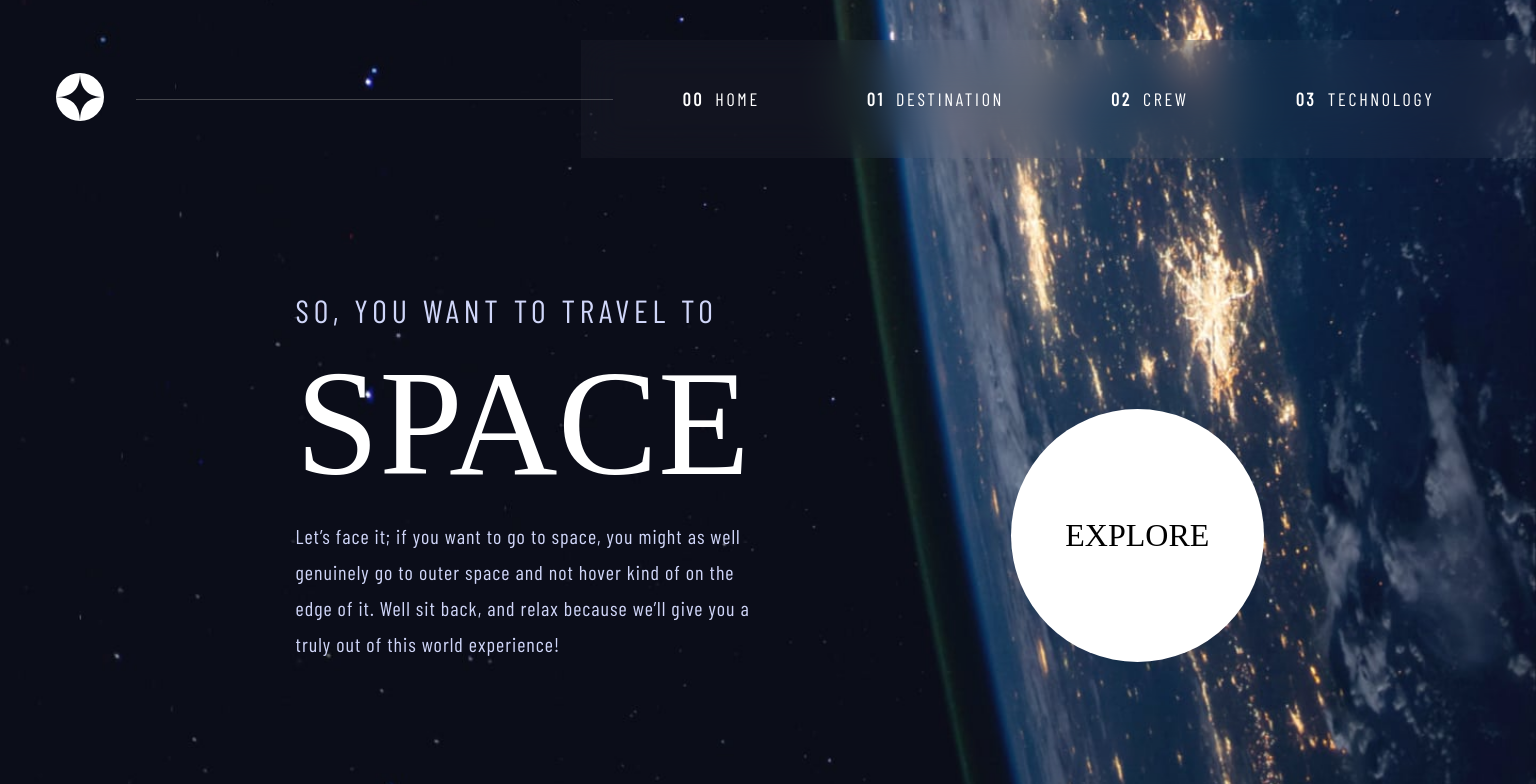
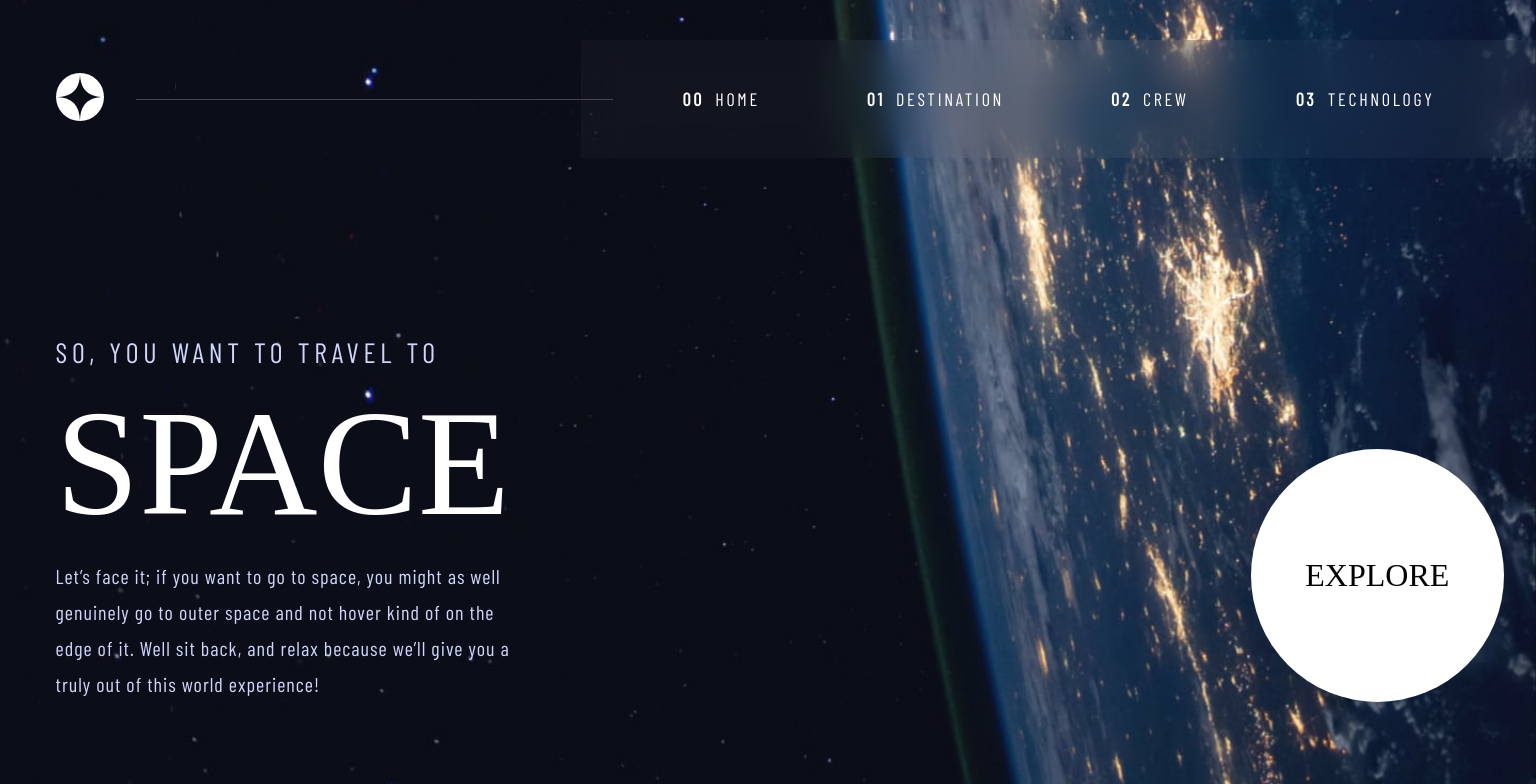
Before and after one commit to mercadorico/space-tourism, a React (Create React App) app: page / in a window 1536 px wide. Shown: the top 784 px of the page. Built offline with nearby package versions, Linux system fonts and the light colour scheme; the HTML template or start-up script is replaced by a standard one; a web font is replaced by a local one.

Commit message:
Add media query for large desktops 1760px or higher.

```diff
--- a/src/components/home/home.css
+++ b/src/components/home/home.css
@@ -68,7 +68,7 @@
 }
 
 /* when width gets larger than 768px */
-@media only screen and (min-width: 768px) {
+@media only screen and (min-width: 769px) {
     .home--flex-container {
         flex-direction: row;
         height: 63vh;
@@ -107,27 +107,35 @@
     }
 }
 
-@media only screen and (min-width: 1360px) {
+/* when width gets larger than 1760px */
+@media only screen and (min-width: 1760px) {
     .home--flex-container {
-        margin: 0 15rem;
+        margin: 0 10rem;
     }
 
     .home__firstSentence {
-        font-size: 2em;
+        font-size: 35px;
         text-align: start;
     }
 
     .home__space {
-        font-size: 9.4em;
+        font-size: 200px;
         text-align: start;
+        margin: 2rem 0;
     }
 
     .home__paragraph {
-        font-size: 1.25rem;
+        font-size: 24px;
         text-align: start;
         margin-left: 0;
-        max-width: 24em;
+        max-width: 25em;
         line-height: 180%;
         letter-spacing: 1px;
     }
+
+    .home__explore--flex-container2 {
+        max-width: 350px;
+        max-height: 350px;
+        font-size: 40px;
+    }
 }
```
